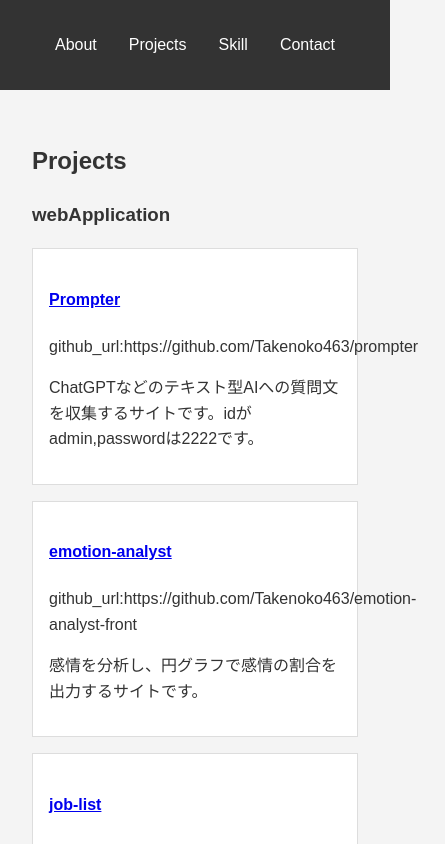
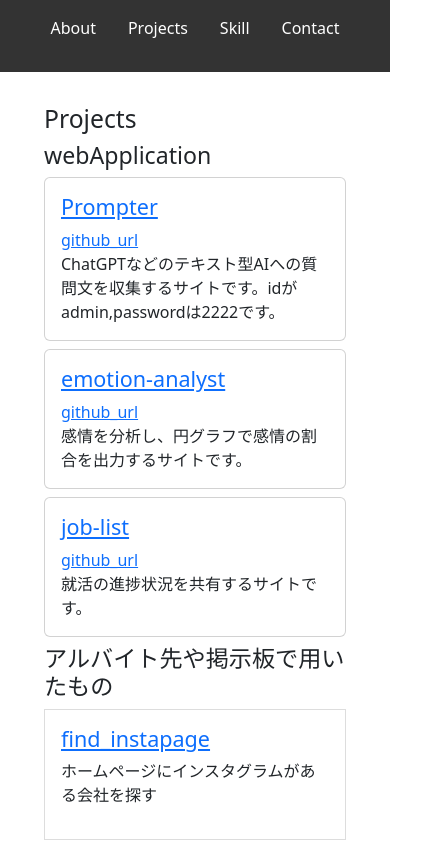
Before and after one commit to Takenoko463/portfolio-app, a React (Create React App) app: page / in a window 390 px wide. Shown: the top 844 px of the page, 445 px wide, since content can reach past the window. Built offline with nearby package versions, Linux system fonts and the light colour scheme.

Commit message:
gridを導入し、大きさをresponsiveに変形

```diff
--- a/src/App.js
+++ b/src/App.js
@@ -1,13 +1,20 @@
-import './App.css';
-import Header from "./layouts/Header"
-import Footer from "./layouts/Footer"
-import Projects from './components/Projects';
+import "./App.css";
+import Header from "./layouts/Header";
+import Footer from "./layouts/Footer";
+import Projects from "./components/Projects";
+import Container from "react-bootstrap/Container";
+import Row from 'react-bootstrap/Row';
+
 function App() {
   return (
     <div className="App">
       <Header />
       <main>
-        <Projects/>
+        <Container fluid="md">
+          <Row>
+            <Projects />
+          </Row>
+        </Container>
       </main>
       <Footer />
     </div>
--- a/src/components/Projects.js
+++ b/src/components/Projects.js
@@ -1,3 +1,6 @@
+import "bootstrap/dist/css/bootstrap.min.css"; // BootstrapのCSSをインポート
+import Card from "react-bootstrap/Card"; // React BootstrapのCardコンポーネントをインポート
+
 function Projects() {
   const projects = [
     {
@@ -52,15 +55,22 @@ function Projects() {
 const Child = ({ title, projectArray }) => {
   const projectList = projectArray.map((project, index) => {
     return (
-      <div class="project" key={index}>
-        <h4>
-          <a href={project.url}>{project.name}</a>
-        </h4>
-        <p>github_url:{project.git_hub_url}</p>
-        <p>{project.content}</p>
-      </div>
+      <Card key={index} className="mb-2">
+        <Card.Body>
+          <Card.Title as="h4">
+            <a href={project.url}>{project.name}</a>
+          </Card.Title>
+          <Card.Link href={project.git_hub_url}>github_url</Card.Link>
+          <Card.Text>{project.content}</Card.Text>
+        </Card.Body>
+      </Card>
     );
   });
-  return <subsection><h3>{title}</h3>{projectList}</subsection>;
+  return (
+    <subsection>
+      <h3>{title}</h3>
+      {projectList}
+    </subsection>
+  );
 };
 export default Projects;
```
